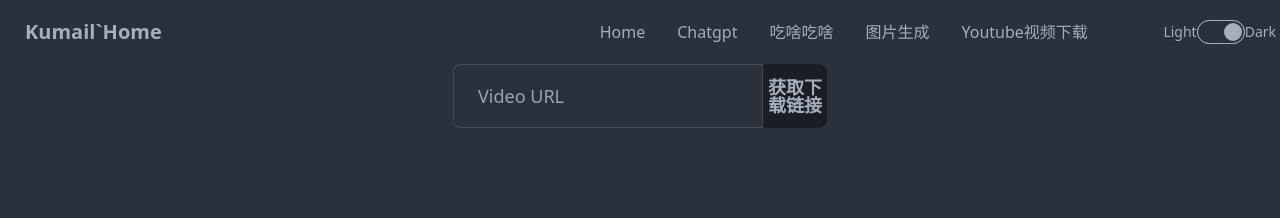
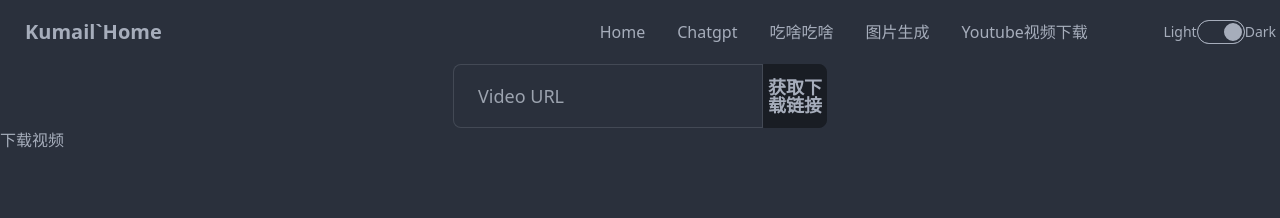
Before and after one commit to kumailf/myweb-fe, a Vue app: page /ytbdownload in a window 1280 px wide. Shown: the top 218 px of the page. Built offline with nearby package versions, Linux system fonts and the light colour scheme.

Commit message:
debug ytbdl

```diff
--- a/src/views/YtbDownloadView.vue
+++ b/src/views/YtbDownloadView.vue
@@ -13,6 +13,28 @@ export default {
     }
   },
   methods: {
+    downloadVideo() {
+      axios({
+        url: 'https://www.kumail.moe/api/ytb-download',
+        method: 'POST',
+        responseType: 'blob',
+        data: {
+          video_url: 'https://www.youtube.com/watch?v=SYjanMT-bpY'
+        }
+      })
+      .then(response => {
+        const url = window.URL.createObjectURL(new Blob([response.data])); // 创建一个临时URL
+        const link = document.createElement('a');
+        link.href = url;
+        link.setAttribute('download', 'video.mp4'); // 设置下载文件的名称
+        document.body.appendChild(link);
+        link.click(); // 触发点击事件下载文件
+      })
+      .catch(error => {
+        console.error(error);
+        // 处理错误
+      });
+    },
     getVideo() {
       this.isDisabled = true; // 禁用按钮
       this.title = "";
@@ -55,5 +77,6 @@ export default {
             </div>
         </div>
         <span class="loading loading-infinity loading-lg" style="display: flex; justify-content: center;" :disabled="isLoading"></span>
-        <a style="display: flex; justify-content: center;" :href="file_name" v-if="file_name">{{ title }}  点击下载</a>    </main>
+        <button @click="downloadVideo">下载视频</button>
+      </main>
 </template>
```
